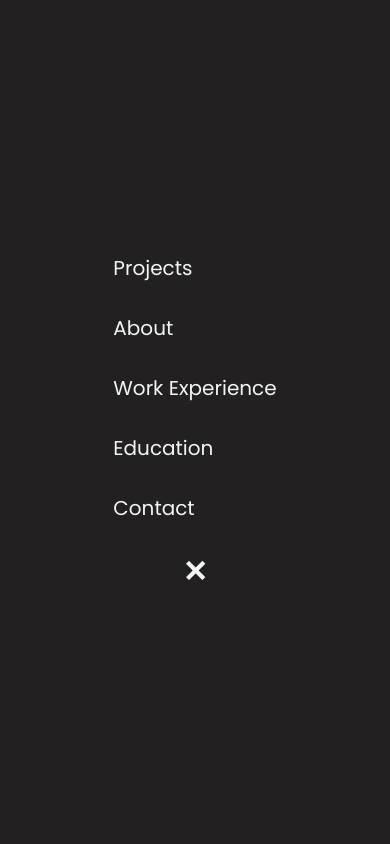
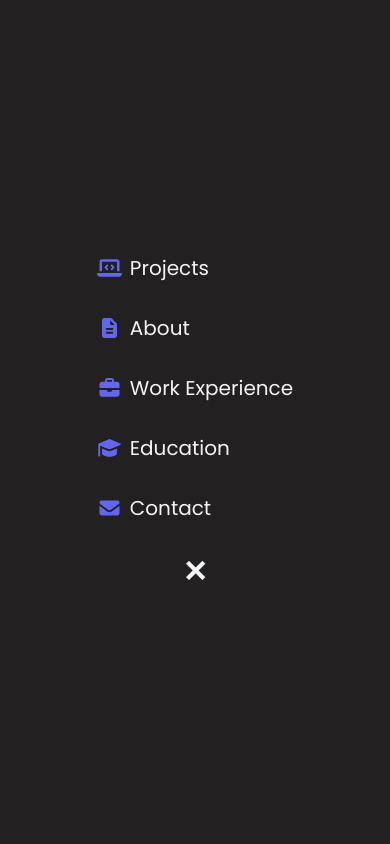
Before and after one commit to jeramie-santos/Portfolio-2026, a React (Vite) app in the folder portfolio/: page / in a window 390 px wide. Both pictures are taken after a click on the icon 339 px from the left and 56 px from the top of the page. Shown: the top 844 px of the page. Built offline with nearby package versions, Linux system fonts and the light colour scheme.

Commit message:
added icons on nav for sm screen

```diff
--- a/portfolio/src/Components/Header.jsx
+++ b/portfolio/src/Components/Header.jsx
@@ -1,5 +1,5 @@
 import { FontAwesomeIcon } from '@fortawesome/react-fontawesome'
-import { faBars } from '@fortawesome/free-solid-svg-icons'
+import { faBars, faBriefcase, faEnvelope, faFileLines, faGraduationCap, faHandPaper, faLaptopCode } from '@fortawesome/free-solid-svg-icons'
 import { useState } from 'react'
 
 const Header = () => {
@@ -37,11 +37,11 @@ const Header = () => {
                 {isOpen && (
                     <div className="fixed top-0 left-0 w-full h-screen bg-(--color-bg) flex flex-col items-center justify-center gap-8">
                         <ul className="flex flex-col gap-8 text-xl">
-                            <li><a href="#project" onClick={() => setIsOpen(false)}>Projects</a></li>
-                            <li><a href="#about" onClick={() => setIsOpen(false)}>About</a></li>
-                            <li><a href="#work" onClick={() => setIsOpen(false)}>Work Experience</a></li>
-                            <li><a href="#work" onClick={() => setIsOpen(false)}>Education</a></li>
-                            <li><a href="#contact" onClick={() => setIsOpen(false)}>Contact</a></li>
+                            <li className='flex gap-2 items-center'><FontAwesomeIcon icon={faLaptopCode} className='text-(--color-primary)'/><a href="#project" onClick={() => setIsOpen(false)}>Projects</a></li>
+                            <li className='flex gap-2 items-center'><FontAwesomeIcon icon={faFileLines} className='text-(--color-primary)'/><a href="#about" onClick={() => setIsOpen(false)}>About</a></li>
+                            <li className='flex gap-2 items-center'><FontAwesomeIcon icon={faBriefcase} className='text-(--color-primary)'/><a href="#work" onClick={() => setIsOpen(false)}>Work Experience</a></li>
+                            <li className='flex gap-2 items-center'><FontAwesomeIcon icon={faGraduationCap} className='text-(--color-primary)'/><a href="#work" onClick={() => setIsOpen(false)}>Education</a></li>
+                            <li className='flex gap-2 items-center'><FontAwesomeIcon icon={faEnvelope} className='text-(--color-primary)'/><a href="#contact" onClick={() => setIsOpen(false)}>Contact</a></li>
                         </ul>
                          <button onClick={() => setIsOpen(false)}
                             className="text-3xl font-bold">
```
